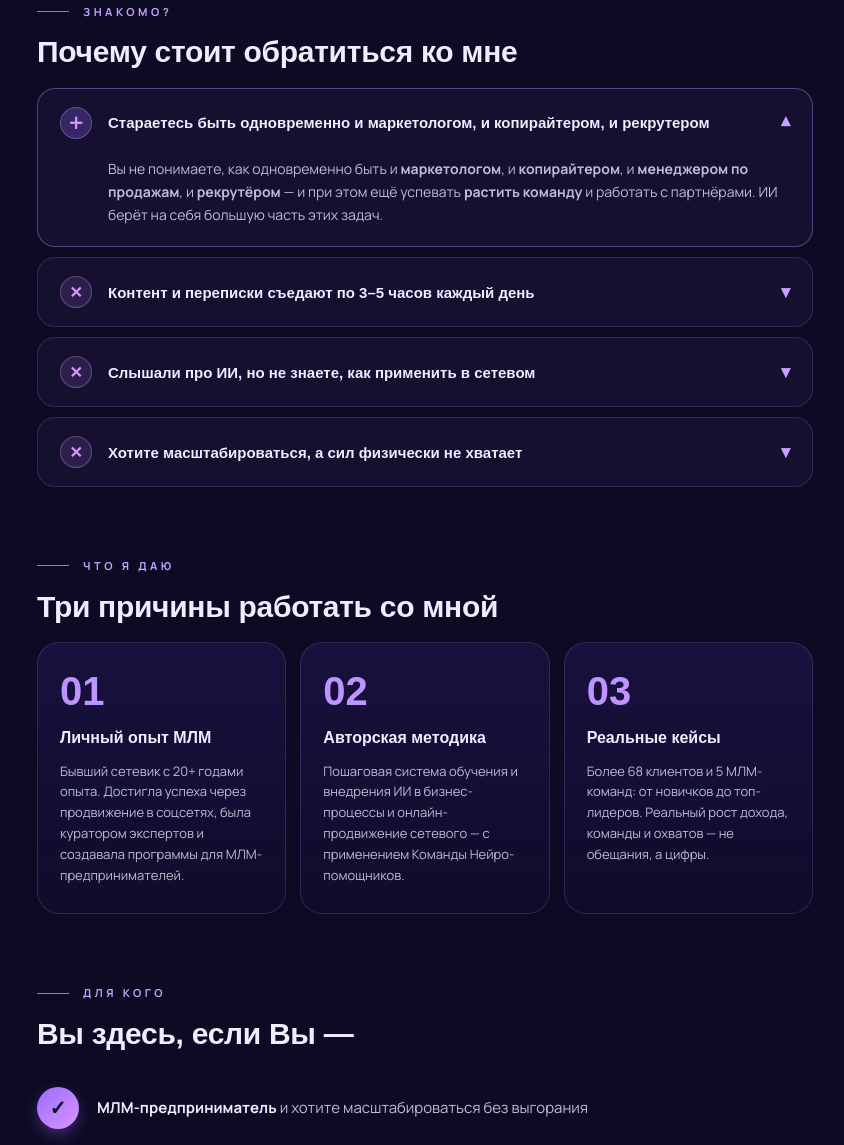
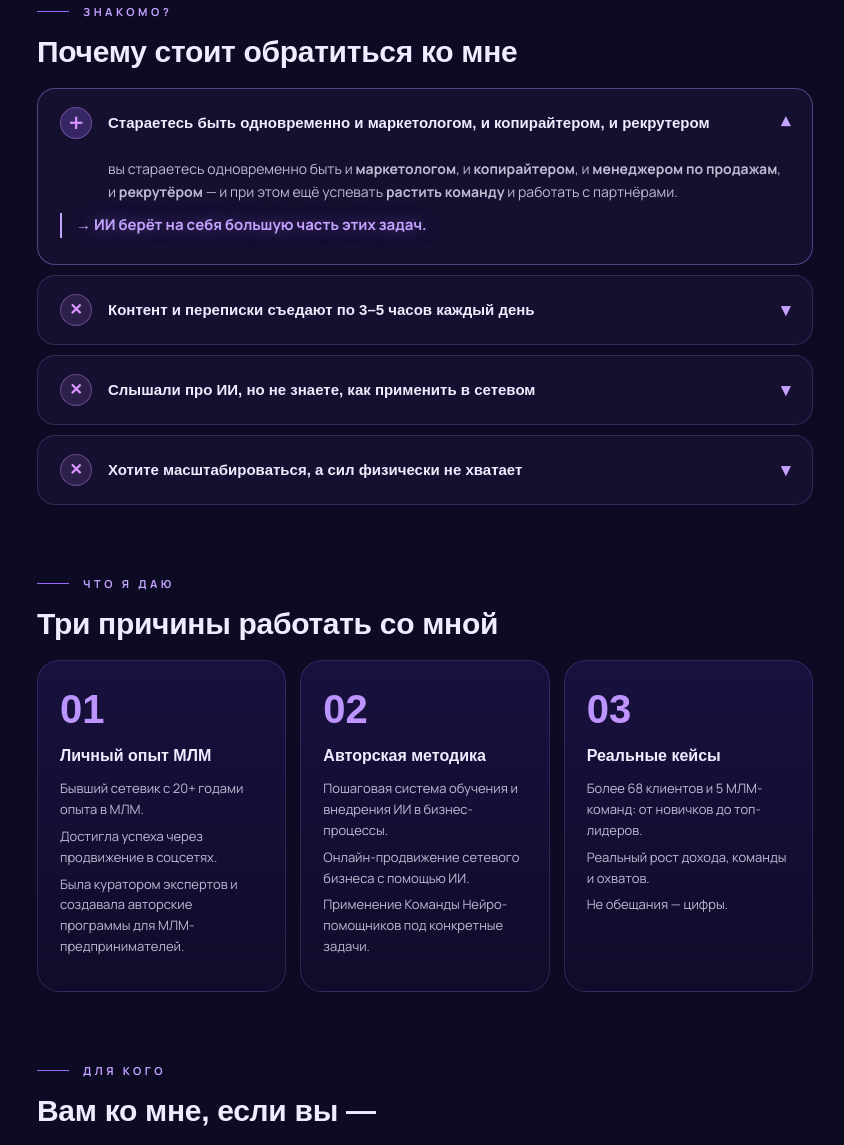
Before and after one commit to EvelinaEvaLina/vizitka, a plain HTML site: page index.html in a window 1280 px wide. Shown: the part 1655-2800 px from the top of the page, without its empty margins (215-1059 px from the left). Drawn offline with Linux system fonts and the light colour scheme; a web font is replaced by a local one.

Commit message:
UX: badge update, accordion answers highlighted, card stagger anim, section rename, lowercase вы
Co-Authored-By: Claude Sonnet 4.6 <noreply@anthropic.com>

```diff
--- a/index.html
+++ b/index.html
@@ -225,7 +225,16 @@ p.body b{color:var(--ink);font-weight:600}
   padding:0 22px;
 }
 .acc-item.open .acc-body{max-height:200px;padding:0 22px 20px}
-.acc-body p{font-size:14px;color:var(--ink-soft);line-height:1.65;padding-left:48px}
+.acc-body p{font-size:14px;color:var(--ink-soft);line-height:1.65;padding-left:48px;margin-bottom:6px}
+.acc-answer{
+  color:var(--violet-glow) !important;
+  font-weight:700 !important;
+  font-size:15px !important;
+  text-shadow:0 0 16px rgba(180,148,255,.5);
+  border-left:2px solid var(--violet-glow);
+  padding-left:14px !important;
+  margin-top:10px !important;
+}
 
 /* ══════════ CARDS (что даю) ══════════ */
 .cards{display:grid;grid-template-columns:repeat(3,1fr);gap:14px;margin-top:14px}
@@ -249,6 +258,15 @@ p.body b{color:var(--ink);font-weight:600}
 }
 .card h3{font-family:'Unbounded',sans-serif;font-weight:600;font-size:16px;margin-bottom:10px;color:var(--ink)}
 .card p{font-size:13px;color:var(--ink-soft);line-height:1.6}
+.card-line{
+  opacity:0;transform:translateY(12px);
+  transition:opacity .45s ease, transform .45s ease;
+  margin-bottom:6px !important;
+}
+.card-anim.in-view .card-line:nth-child(3){transition-delay:.1s}
+.card-anim.in-view .card-line:nth-child(4){transition-delay:.25s}
+.card-anim.in-view .card-line:nth-child(5){transition-delay:.4s}
+.card-anim.in-view .card-line{opacity:1;transform:translateY(0)}
 
 /* ══════════ FOR WHOM ══════════ */
 .for-list{list-style:none;margin-top:14px}
@@ -529,7 +547,7 @@ footer{
 <section id="hero">
   <div class="hero-inner">
     <div class="hero-text">
-      <div class="badge"><span class="dot"></span>ИИ · МЛМ · Наставник</div>
+      <div class="badge"><span class="dot"></span>ИИ · МЛМ · Наставник · ИИ-автоматизатор</div>
       <h1>Меньше рутины.<br><span class="accent">Больше дохода.</span></h1>
       <div class="position" style="
         background:linear-gradient(120deg,rgba(155,108,255,.22),rgba(216,150,255,.18));
@@ -589,7 +607,8 @@ footer{
         <span class="acc-arrow">▾</span>
       </button>
       <div class="acc-body">
-        <p>Вы не понимаете, как одновременно быть и <b>маркетологом</b>, и <b>копирайтером</b>, и <b>менеджером по продажам</b>, и <b>рекрутёром</b> — и при этом ещё успевать <b>растить команду</b> и работать с партнёрами. ИИ берёт на себя большую часть этих задач.</p>
+        <p>вы стараетесь одновременно быть и <b>маркетологом</b>, и <b>копирайтером</b>, и <b>менеджером по продажам</b>, и <b>рекрутёром</b> — и при этом ещё успевать <b>растить команду</b> и работать с партнёрами.</p>
+        <p class="acc-answer">→ ИИ берёт на себя большую часть этих задач.</p>
       </div>
     </div>
     <div class="acc-item">
@@ -599,7 +618,8 @@ footer{
         <span class="acc-arrow">▾</span>
       </button>
       <div class="acc-body">
-        <p>Контент, переписки и сторис пожирают дни — а результат не радует. С ИИ вы создаёте контент за 20 минут вместо 3 часов, а качество растёт.</p>
+        <p>Контент, переписки и сторис пожирают дни — а результат не радует.</p>
+        <p class="acc-answer">→ С ИИ вы создаёте контент за 20 минут вместо 3 часов, а качество растёт.</p>
       </div>
     </div>
     <div class="acc-item">
@@ -609,7 +629,8 @@ footer{
         <span class="acc-arrow">▾</span>
       </button>
       <div class="acc-body">
-        <p>ИИ-инструментов действительно много — ChatGPT, Claude, Midjourney и десятки других. Но важно не «попробовать ИИ», а встроить его в конкретные задачи МЛМ: написание постов и скриптов, автоответы, рекрутинг, обучение партнёров. Я покажу именно те связки, которые уже работают в сетевом бизнесе.</p>
+        <p>ИИ-инструментов действительно много — ChatGPT, Claude, Midjourney и десятки других. Но важно не «попробовать ИИ», а встроить его в конкретные задачи МЛМ: написание постов и скриптов, автоответы, рекрутинг, обучение партнёров.</p>
+        <p class="acc-answer">→ Я покажу именно те связки, которые уже работают в сетевом бизнесе.</p>
       </div>
     </div>
     <div class="acc-item">
@@ -619,7 +640,8 @@ footer{
         <span class="acc-arrow">▾</span>
       </button>
       <div class="acc-body">
-        <p>Масштаб без автоматизации = выгорание. Вы уже делаете «руками» максимум. Пора подключить ИИ-помощников и делать в 5 раз больше за то же время.</p>
+        <p>Масштаб без автоматизации = выгорание. вы уже делаете «руками» максимум.</p>
+        <p class="acc-answer">→ Пора подключить ИИ-помощников и делать в 5 раз больше за то же время.</p>
       </div>
     </div>
   </div>
@@ -630,20 +652,26 @@ footer{
   <div class="eyebrow">Что я даю</div>
   <h2>Три причины работать со мной</h2>
   <div class="cards">
-    <div class="card">
+    <div class="card card-anim">
       <span class="num">01</span>
       <h3>Личный опыт МЛМ</h3>
-      <p>Бывший сетевик с 20+ годами опыта. Достигла успеха через продвижение в соцсетях, была куратором экспертов и создавала программы для МЛМ-предпринимателей.</p>
+      <p class="card-line">Бывший сетевик с 20+ годами опыта в МЛМ.</p>
+      <p class="card-line">Достигла успеха через продвижение в соцсетях.</p>
+      <p class="card-line">Была куратором экспертов и создавала авторские программы для МЛМ-предпринимателей.</p>
     </div>
-    <div class="card">
+    <div class="card card-anim">
       <span class="num">02</span>
       <h3>Авторская методика</h3>
-      <p>Пошаговая система обучения и внедрения ИИ в бизнес-процессы и онлайн-продвижение сетевого — с применением Команды Нейро-помощников.</p>
+      <p class="card-line">Пошаговая система обучения и внедрения ИИ в бизнес-процессы.</p>
+      <p class="card-line">Онлайн-продвижение сетевого бизнеса с помощью ИИ.</p>
+      <p class="card-line">Применение Команды Нейро-помощников под конкретные задачи.</p>
     </div>
-    <div class="card">
+    <div class="card card-anim">
       <span class="num">03</span>
       <h3>Реальные кейсы</h3>
-      <p>Более 68 клиентов и 5 МЛМ-команд: от новичков до топ-лидеров. Реальный рост дохода, команды и охватов — не обещания, а цифры.</p>
+      <p class="card-line">Более 68 клиентов и 5 МЛМ-команд: от новичков до топ-лидеров.</p>
+      <p class="card-line">Реальный рост дохода, команды и охватов.</p>
+      <p class="card-line">Не обещания — цифры.</p>
     </div>
   </div>
 </section>
@@ -651,7 +679,7 @@ footer{
 <!-- ══ FOR WHOM ══ -->
 <section id="for-whom" class="reveal">
   <div class="eyebrow">Для кого</div>
-  <h2>Вы здесь, если Вы —</h2>
+  <h2>Вам ко мне, если вы —</h2>
   <ul class="for-list">
     <li>
       <span class="mark">✓</span>
@@ -707,9 +735,9 @@ footer{
       <h2>Хватит работать «руками» — пора работать с ИИ</h2>
       <p class="lead">На бесплатной встрече мы пройдём три шага:</p>
       <div class="plan">
-        <div class="plan-item"><span>01</span>Разберём Вашу точку А и главные узкие места</div>
+        <div class="plan-item"><span>01</span>Разберём вашу точку А и главные узкие места</div>
         <div class="plan-item"><span>02</span>Покажу, какие задачи ИИ закроет уже завтра</div>
-        <div class="plan-item"><span>03</span>Составим быстрый план внедрения ИИ под Вас или Вашу команду</div>
+        <div class="plan-item"><span>03</span>Составим быстрый план внедрения ИИ под вас или вашу команду</div>
       </div>
       <div class="contacts">
         <a class="contact" href="https://t.me/energia_uspeha" target="_blank" rel="noopener">
@@ -813,6 +841,12 @@ function toggleAcc(btn){
   document.querySelectorAll('.acc-item').forEach(i=>i.classList.remove('open'));
   if(!wasOpen)item.classList.add('open');
 }
+
+/* ── card lines anim ── */
+const cardIO=new IntersectionObserver(entries=>{
+  entries.forEach(e=>{if(e.isIntersecting){e.target.classList.add('in-view');cardIO.unobserve(e.target)}});
+},{threshold:.25});
+document.querySelectorAll('.card-anim').forEach(el=>cardIO.observe(el));
 
 /* ── scroll reveal ── */
 const revealEls=document.querySelectorAll('.reveal');
```
